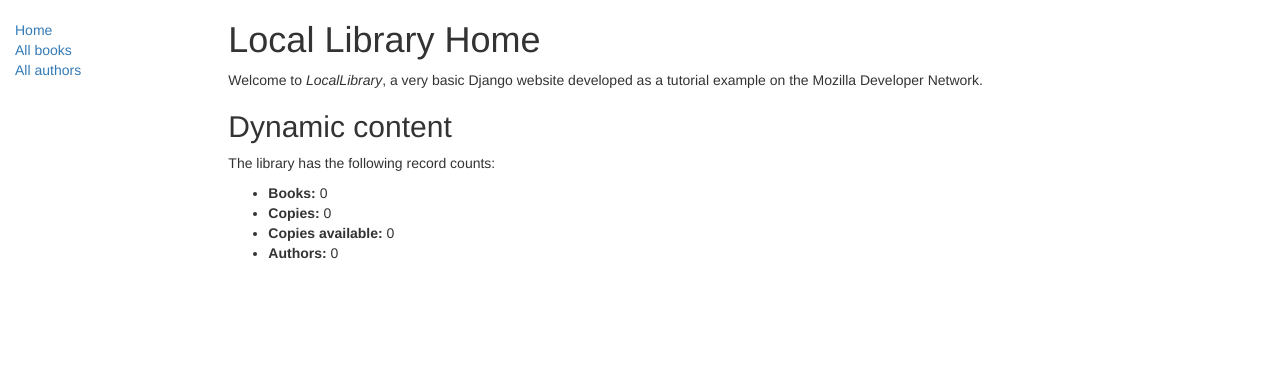
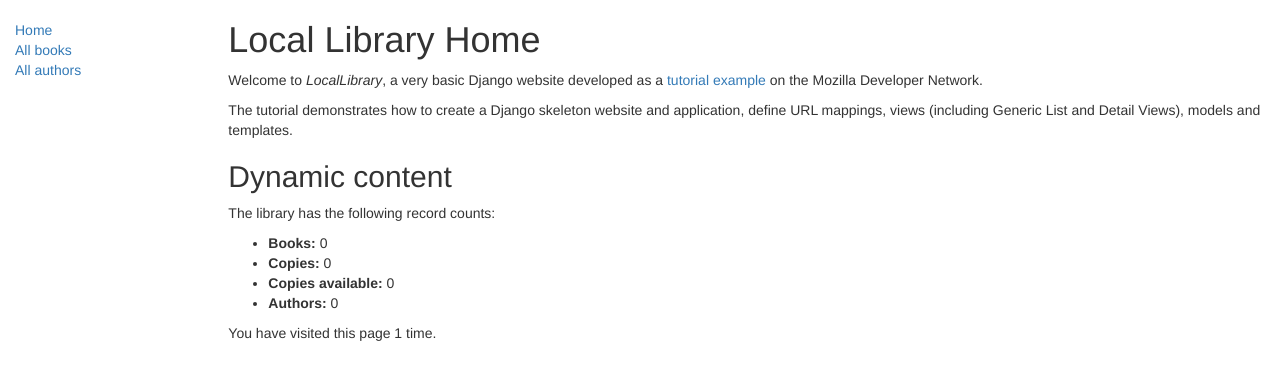
Before and after one commit to HEY-BLOOD/django-practices, a Django app: page /catalog/ in a window 1280 px wide. Shown: the top 380 px of the page. Run offline with Django 3.2, Linux system fonts and the light colour scheme; data that the repository does not hold is empty; some libraries are stand-ins or nearby versions.

Commit message:
修改主页视图视图与模版文件，以显示更多信息

```diff
--- a/locallibrary/catalog/views.py
+++ b/locallibrary/catalog/views.py
@@ -5,18 +5,20 @@ from .models import Book, Author, BookInstance, Genre
 
 
 def index(request):
-    """
-    View function for home page of site.
-    """
+    """View function for home page of site."""
     # Generate counts of some of the main objects
     num_books = Book.objects.all().count()
     num_instances = BookInstance.objects.all().count()
-    # Available books (status = 'a')
+    # Available copies of books (status = 'a')
     num_instances_available = BookInstance.objects.filter(
         status__exact='a').count()
     num_authors = Author.objects.count()  # The 'all()' is implied by default.
 
-    # Render the HTML template index.html with the data in the context variable
+    # Number of visits to this view, as counted in the session variable.
+    num_visits = request.session.get('num_visits', 1)
+    request.session['num_visits'] = num_visits + 1
+
+    # Render the HTML template index.html with the data in the context variable.
     return render(
         request,
         'index.html',
@@ -24,6 +26,7 @@ def index(request):
             'num_books': num_books,
             'num_instances': num_instances,
             'num_instances_available': num_instances_available,
-            'num_authors': num_authors
+            'num_authors': num_authors,
+            'num_visits': num_visits
         },
     )
--- a/locallibrary/templates/index.html
+++ b/locallibrary/templates/index.html
@@ -3,8 +3,12 @@
 {% block content %}
 <h1>Local Library Home</h1>
 
-<p>Welcome to <em>LocalLibrary</em>, a very basic Django website developed as a tutorial example on the Mozilla
-    Developer Network.</p>
+<p>Welcome to <em>LocalLibrary</em>, a very basic Django website developed as a <a
+        href="https://developer.mozilla.org/en-US/docs/Learn/Server-side/Django/Tutorial_local_library_website">tutorial
+        example</a> on the Mozilla Developer Network.</p>
+<p>The tutorial demonstrates how to create a Django skeleton website and application, define URL mappings, views
+    (including Generic List and Detail Views), models and templates.</p>
+
 
 <h2>Dynamic content</h2>
 
@@ -16,4 +20,7 @@
     <li><strong>Authors:</strong> {{ num_authors }}</li>
 </ul>
 
+
+You have visited this page {{ num_visits }} time{% if num_visits > 1 %}s{% endif %}.
+
 {% endblock %}
```
